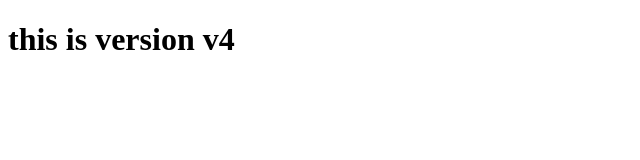
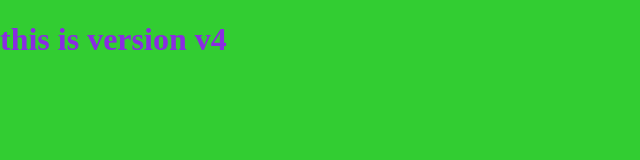
Before and after one commit to bharat763/myrepo, a plain HTML site: page first/index.html in a window 1280 px wide. Shown: the whole page, without its empty margins (0-640 px from the left). Drawn offline with Linux system fonts and the light colour scheme.

Commit message:
Added Design for website

```diff
--- a/first/index.html
+++ b/first/index.html
@@ -4,6 +4,7 @@
     <meta charset="UTF-8">
     <meta name="viewport" content="width=device-width, initial-scale=1.0">
     <title>Document</title>
+    <link rel="stylesheet" href="style.css">
 </head>
 <body>
     <h1>this is version v4</h1>
--- /dev/null
+++ b/first/style.css
@@ -0,0 +1,8 @@
+body{
+    background-color:limegreen;
+    font-variant: Arial;
+    color: blueviolet;
+    margin: 0;
+    padding:0;
+    display: flex;
+}
```
